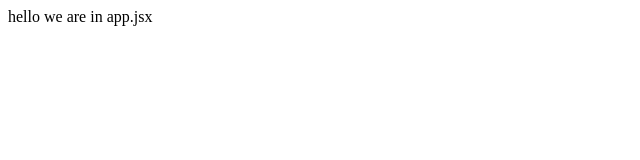
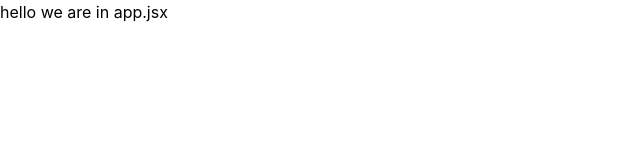
Before and after one commit to Sobindra2005/Movora, a React (Vite) app: page / in a window 1280 px wide. Shown: the top 160 px of the page, without its empty margins (0-640 px from the left). Built offline with nearby package versions, Linux system fonts and the light colour scheme.

Commit message:
feat: integrate Tailwind CSS and update App component structure
- Added Tailwind CSS as a dependency and imported it in index.css
- Updated App component to use a div instead of a fragment for better structure
- Configured Vite to include Tailwind CSS plugin

```diff
--- a/package.json
+++ b/package.json
@@ -10,8 +10,10 @@
     "preview": "vite preview"
   },
   "dependencies": {
+    "@tailwindcss/vite": "^4.3.3",
     "react": "^19.2.8",
-    "react-dom": "^19.2.8"
+    "react-dom": "^19.2.8",
+    "tailwindcss": "^4.3.3"
   },
   "devDependencies": {
     "@eslint/js": "^10.0.1",
--- a/src/App.jsx
+++ b/src/App.jsx
@@ -2,9 +2,9 @@
 function App() {
 
   return (
-    <>
+    <div>
       hello we are in app.jsx
-    </>
+    </div>
   )
 }
 
--- a/src/index.css
+++ b/src/index.css
@@ -0,0 +1 @@
+@import "tailwindcss";
--- a/vite.config.js
+++ b/vite.config.js
@@ -1,7 +1,10 @@
 import react from '@vitejs/plugin-react'
 import { defineConfig } from 'vite'
+import tailwindcss from '@tailwindcss/vite'
 
 // https://vite.dev/config/
 export default defineConfig({
-  plugins: [react()],
+  plugins: [react(),
+  tailwindcss()
+  ],
 })
```
Also changed, not shown: 1 other file (tests, documents, lock files or other folders).
